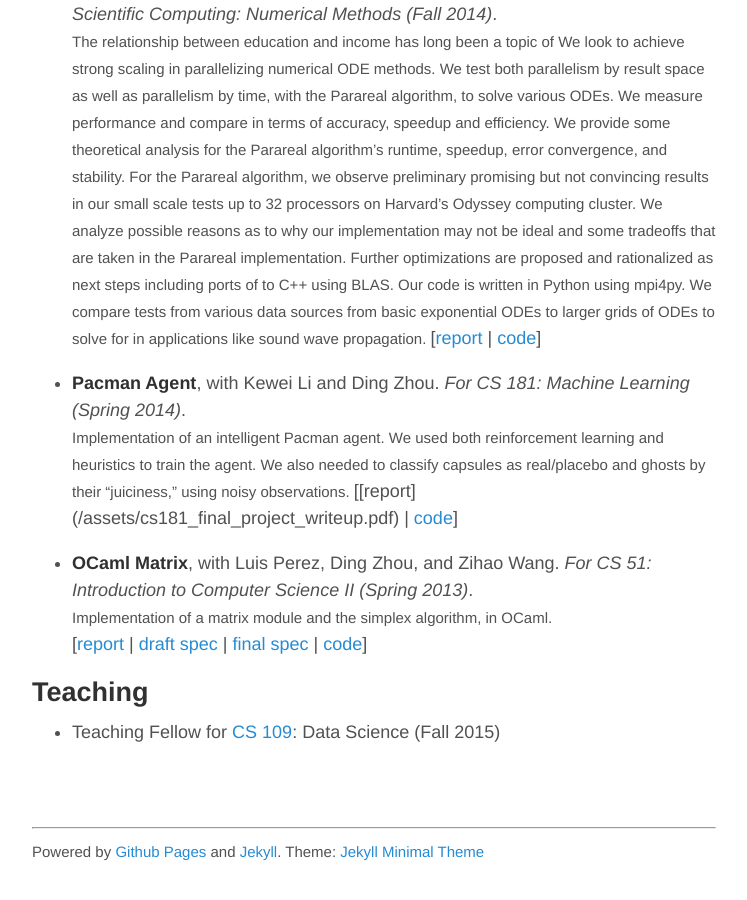
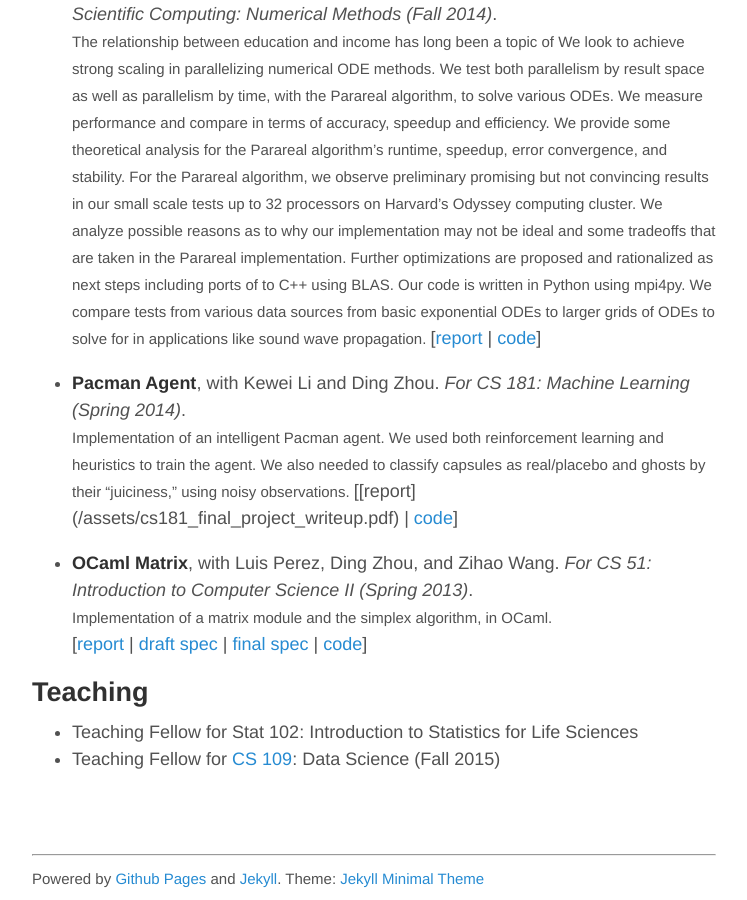
Before and after one commit to shiandy/shiandy.github.io, a Jekyll site: the page built from index.markdown, in a window 1280 px wide and 900 px high, scrolled down 1671 px. Shown: the whole window, without its empty margins (266-1013 px from the left). Built offline with Jekyll 4.4.1, drawn with Linux system fonts in a browser that asks for light colours; Markdown is read by kramdown in place of the engine named in the settings; before the commit the page ends 2544 px from its top, so only the background shows below that.

Commit message:
add stat 102 tf experience

```diff
--- a/index.markdown
+++ b/index.markdown
@@ -143,4 +143,5 @@ A.B. Degree Candidate in Statistics. GPA: 3.84/4.0
 
 ## Teaching
 
++ Teaching Fellow for Stat 102: Introduction to Statistics for Life Sciences
 + Teaching Fellow for [CS 109](http://cs109.org): Data Science (Fall 2015)
```
